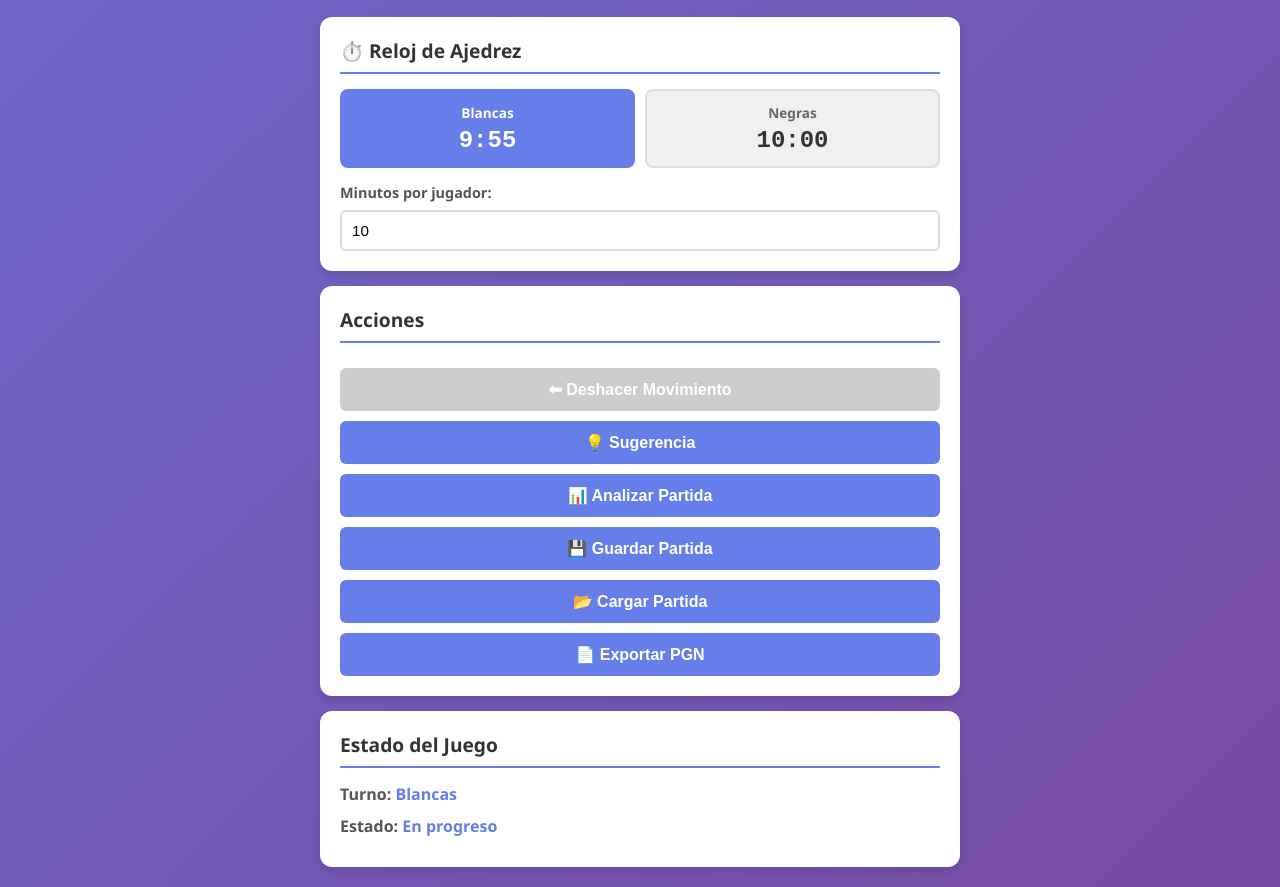
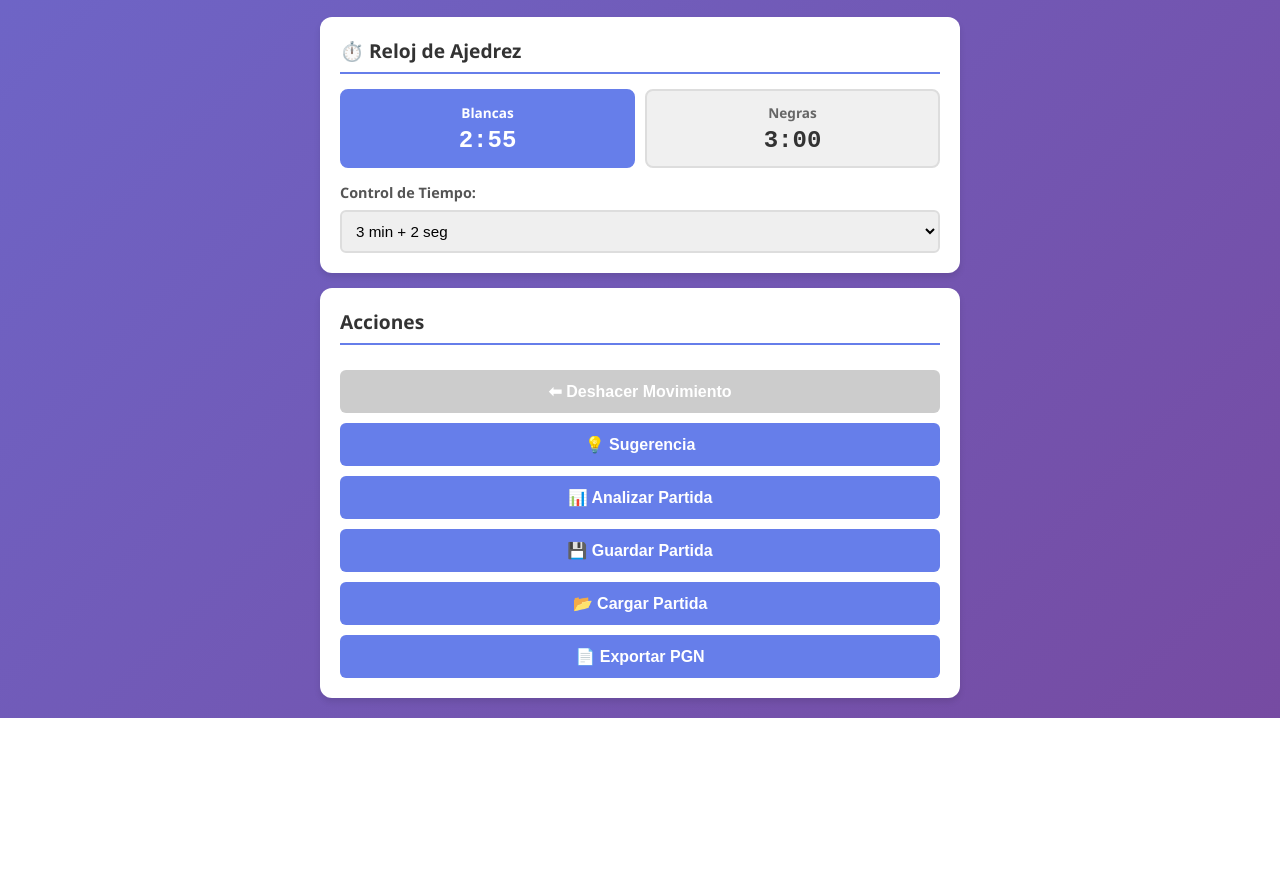
Before and after one commit to ev3c/chess-claude-stockfish, a plain HTML site: page index.html in a window 1280 px wide. Shown: the part 1991-2878 px from the top of the page. After the commit the page ends 2709 px from the top, so only its background shows below. Drawn offline with Linux system fonts and the light colour scheme.

Commit message:
millores

```diff
--- a/app.js
+++ b/app.js
@@ -6,9 +6,10 @@ let gameMode = 'vs-ai'; // vs-ai, vs-human, puzzle
 let aiDifficulty = 'advanced';
 let boardTheme = 'classic';
 let clockEnabled = true; // Reloj siempre activado
-let timePerPlayer = 10; // minutos
-let whiteTime = 600; // segundos
-let blackTime = 600; // segundos
+let timePerPlayer = 3; // minutos (base)
+let incrementPerMove = 2; // segundos de incremento
+let whiteTime = 180; // segundos
+let blackTime = 180; // segundos
 let clockInterval = null;
 
 // Puzzles predefinidos
@@ -60,8 +61,10 @@ document.addEventListener('DOMContentLoaded', () => {
         localStorage.setItem('board_theme', boardTheme);
         applyBoardTheme();
     });
-    document.getElementById('time-per-player').addEventListener('change', (e) => {
-        timePerPlayer = parseInt(e.target.value);
+    document.getElementById('time-control').addEventListener('change', (e) => {
+        const [minutes, increment] = e.target.value.split('+').map(Number);
+        timePerPlayer = minutes;
+        incrementPerMove = increment;
     });
 
     // Botones de acciones
@@ -165,7 +168,6 @@ function startNewGame() {
     }
 
     renderBoard();
-    updateGameStatus();
     updateCapturedPieces();
     updateMoveHistory();
     updateUndoButton();
@@ -223,7 +225,6 @@ function undoMove() {
     }
 
     renderBoard();
-    updateGameStatus();
     updateCapturedPieces();
     updateMoveHistory();
     updateUndoButton();
@@ -355,7 +356,6 @@ function loadGame() {
         playerColor = savedGame.playerColor;
 
         renderBoard();
-        updateGameStatus();
         updateCapturedPieces();
         updateMoveHistory();
 
@@ -555,8 +555,10 @@ function handleSquareClick(row, col) {
             const result = game.makeMove(selectedSquare.row, selectedSquare.col, row, col);
             selectedSquare = null;
 
+            // Agregar incremento al jugador que acaba de mover
+            addTimeIncrement();
+
             renderBoard();
-            updateGameStatus();
             updateCapturedPieces();
             updateMoveHistory();
             updateUndoButton();
@@ -632,18 +634,18 @@ function highlightValidMoves(row, col) {
     });
 }
 
-function updateGameStatus() {
-    const turnElement = document.getElementById('current-turn');
-    const stateElement = document.getElementById('game-state');
+function addTimeIncrement() {
+    // Agregar incremento al jugador que acaba de hacer el movimiento
+    // El turno ya cambió, así que agregamos al jugador contrario
+    const previousPlayer = game.currentTurn === 'white' ? 'black' : 'white';
 
-    turnElement.textContent = game.currentTurn === 'white' ? 'Blancas' : 'Negras';
-
-    if (game.gameOver) {
-        stateElement.textContent = 'Juego terminado';
-    } else if (game.isInCheck(game.currentTurn)) {
-        stateElement.textContent = '¡Jaque!';
-    } else {
-        stateElement.textContent = 'En progreso';
+    if (incrementPerMove > 0) {
+        if (previousPlayer === 'white') {
+            whiteTime += incrementPerMove;
+        } else {
+            blackTime += incrementPerMove;
+        }
+        updateClockDisplay();
     }
 }
 
@@ -699,8 +701,10 @@ async function makeClaudeMove() {
         if (move) {
             const result = game.makeMove(move.fromRow, move.fromCol, move.toRow, move.toCol);
 
+            // Agregar incremento al jugador que acaba de mover
+            addTimeIncrement();
+
             renderBoard();
-            updateGameStatus();
             updateCapturedPieces();
             updateMoveHistory();
 
--- a/index.html
+++ b/index.html
@@ -108,16 +108,38 @@
                     <div id="chess-clock" class="chess-clock">
                         <div class="clock-player">
                             <div class="clock-label">Blancas</div>
-                            <div class="clock-time" id="white-time">10:00</div>
+                            <div class="clock-time" id="white-time">3:00</div>
                         </div>
                         <div class="clock-player">
                             <div class="clock-label">Negras</div>
-                            <div class="clock-time" id="black-time">10:00</div>
+                            <div class="clock-time" id="black-time">3:00</div>
                         </div>
                     </div>
                     <div class="clock-controls">
-                        <label for="time-per-player">Minutos por jugador:</label>
-                        <input type="number" id="time-per-player" min="1" max="60" value="10" class="select">
+                        <label for="time-control">Control de Tiempo:</label>
+                        <select id="time-control" class="select">
+                            <optgroup label="⚡ Bullet">
+                                <option value="1+0">1 min</option>
+                                <option value="1+1">1 min + 1 seg</option>
+                                <option value="2+1">2 min + 1 seg</option>
+                            </optgroup>
+                            <optgroup label="⚔️ Blitz">
+                                <option value="3+0">3 min</option>
+                                <option value="3+2" selected>3 min + 2 seg</option>
+                                <option value="5+0">5 min</option>
+                                <option value="5+3">5 min + 3 seg</option>
+                            </optgroup>
+                            <optgroup label="🎯 Rápidas">
+                                <option value="10+0">10 min</option>
+                                <option value="10+5">10 min + 5 seg</option>
+                                <option value="15+10">15 min + 10 seg</option>
+                                <option value="30+0">30 min</option>
+                            </optgroup>
+                            <optgroup label="♔ Clásicas">
+                                <option value="60+0">60 min</option>
+                                <option value="90+30">90 min + 30 seg</option>
+                            </optgroup>
+                        </select>
                     </div>
                 </div>
 
@@ -130,14 +152,6 @@
                     <button id="load-game" class="btn btn-primary">📂 Cargar Partida</button>
                     <button id="export-pgn" class="btn btn-primary">📄 Exportar PGN</button>
                 </div>
-
-                <div class="panel">
-                    <h2>Estado del Juego</h2>
-                    <div id="game-status" class="status">
-                        <p><strong>Turno:</strong> <span id="current-turn">Blancas</span></p>
-                        <p><strong>Estado:</strong> <span id="game-state">En progreso</span></p>
-                    </div>
-                </div>
             </div>
         </div>
     </div>
--- a/style.css
+++ b/style.css
@@ -393,8 +393,14 @@ header h1 {
     font-size: 0.9rem;
 }
 
-.clock-controls input {
+.clock-controls select {
     width: 100%;
+    cursor: pointer;
+}
+
+.clock-controls optgroup {
+    font-weight: 600;
+    font-style: normal;
 }
 
 .clock-player {
```
